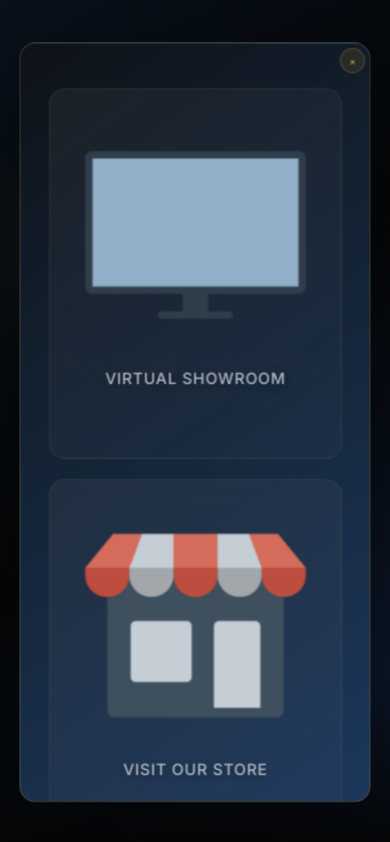
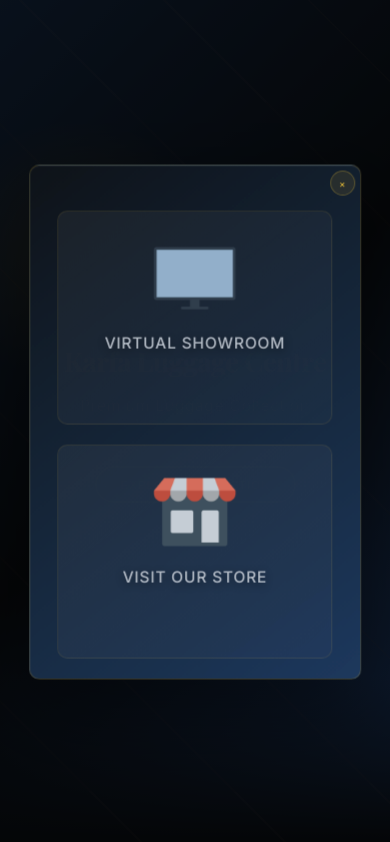
Before and after one commit to Sohan-2001/klc, a plain HTML site: page index.html in a window 390 px wide. Both pictures are taken after a click on the button "EXPLORE COLLECTION". Drawn offline with nearby package versions, Linux system fonts and the light colour scheme.

Commit message:
Update index.html

```diff
--- a/index.html
+++ b/index.html
@@ -175,7 +175,7 @@
       background: linear-gradient(145deg, rgba(15, 20, 25, 0.95) 0%, rgba(30, 58, 95, 0.95) 100%);
       backdrop-filter: blur(40px);
       padding: clamp(20px, 3vh, 40px) clamp(15px, 2vw, 30px);
-      border-radius: 24px;
+      border-radius: 10px;
       border: 1px solid rgba(212, 175, 55, 0.2);
       box-shadow:
         0 25px 80px rgba(0, 0, 0, 0.4),
@@ -228,7 +228,7 @@
       width: clamp(280px, 35vw, 320px);
       cursor: pointer;
       transition: all 0.4s cubic-bezier(0.4, 0, 0.2, 1);
-      border-radius: 16px;
+      border-radius: 10px;
       padding: 20px;
       background: linear-gradient(145deg, rgba(255, 255, 255, 0.05) 0%, rgba(255, 255, 255, 0.02) 100%);
       border: 1px solid rgba(212, 175, 55, 0.1);
@@ -264,7 +264,7 @@
       width: 100%;
       height: clamp(160px, 20vw, 200px);
       object-fit: cover;
-      border-radius: 12px;
+      border-radius: 10px;
       filter: grayscale(20%) brightness(0.9);
       transition: all 0.4s ease;
     }
@@ -319,7 +319,7 @@
         width: 95vw;
         max-height: 90vh;
         padding: 25px 15px;
-        border-radius: 20px;
+        border-radius: 10px;
         top: 50%;
         left: 50%;
         transform: translate(-50%, -50%) scale(0.8);
@@ -332,11 +332,11 @@
       }
 
       .card {
-        width: clamp(260px, 70vw, 300px);
+        width: 60vw;
       }
 
       .card img {
-        height: clamp(140px, 18vw, 180px);
+        width: 40%;
       }
 
       .card p {
@@ -370,10 +370,10 @@ font-size: 3vw;
 }
 
       .popup {
-        width: 95vw;
+        width: 85vw;
         max-height: 90vh;
         padding: 20px 12px;
-        border-radius: 16px;
+        border-radius: 10px;
         top: 50%;
         left: 50%;
         transform: translate(-50%, -50%) scale(0.8);
```
